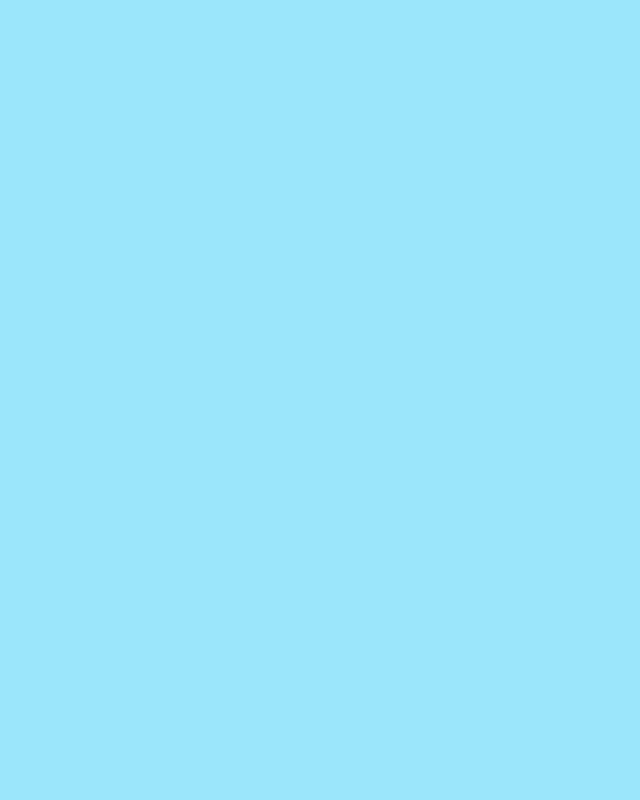
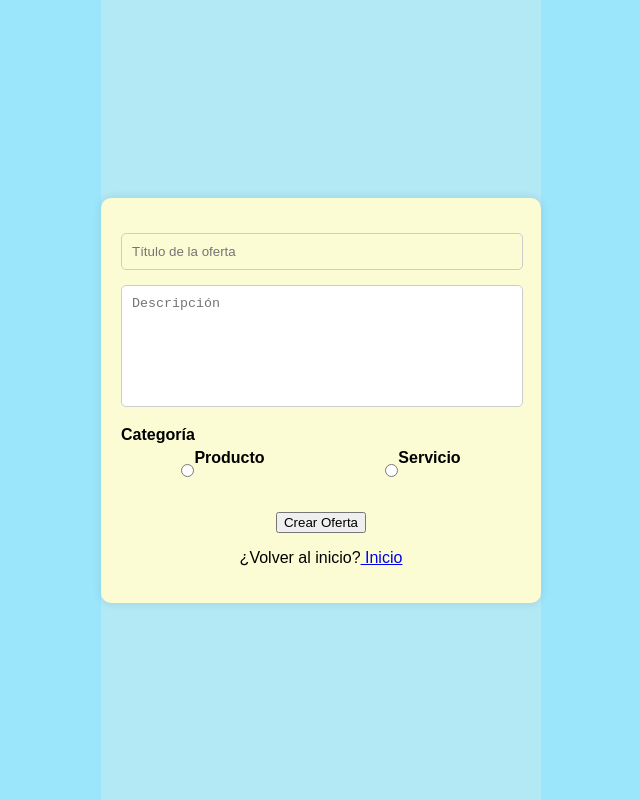
Before and after one commit to DianaVilchez/app-HelpShare-project, a React (Vite) app in the folder frontend/app-HelpShare-project/: page /formOffer in a window 1280 px wide. Before the commit this address had no page. Shown: the whole page, without its empty margins (319-959 px from the left). Built offline with nearby package versions, Linux system fonts and the light colour scheme.

Commit message:
feat: create the Formoffers component and other changes

```diff
--- a/frontend/app-HelpShare-project/src/App.tsx
+++ b/frontend/app-HelpShare-project/src/App.tsx
@@ -4,6 +4,7 @@ import { Register } from "./components/Register";
 import { LoginUser } from "./components/LoginUser";
 import { UserProfile } from "./components/UserProfile";
 import { Search } from "./components/Search";
+import { FormOffers } from "./components/FormOffers";
 
 function App() {
   return (
@@ -13,6 +14,7 @@ function App() {
         <Route path="/register" element={<Register />} />
         <Route path="/profile" element={<UserProfile />} />
         <Route path="/search"element={<Search />} />
+        <Route path="/formOffer" element={<FormOffers />} />
       </Routes>
     </div>
   );
--- /dev/null
+++ b/frontend/app-HelpShare-project/src/Services/useOfferConnection.tsx
@@ -0,0 +1,28 @@
+import { OfferData } from "../models/dataLogin";
+
+export const useOfferConnection = () => {
+  const offerConnection = async (offerData: OfferData) => {
+    try {
+      const response = await fetch("http://localhost:2000/api/offers", {
+        method: "POST",
+        headers: {
+          "Content-Type": "application/json",
+        },
+        body: JSON.stringify(offerData),
+      });
+
+      if (!response.ok) {
+        throw new Error(`Error HTTP: ${response.status}`);
+      }
+
+      const data = await response.json();
+      console.log("Oferta creada:", data);
+      return data;
+    } catch (error) {
+      console.error("Error durante el login", (error as Error).message);
+      alert(`Error: ${(error as Error).message}`);
+    }
+  };
+
+  return { offerConnection };
+};
--- /dev/null
+++ b/frontend/app-HelpShare-project/src/components/FormOffers.tsx
@@ -0,0 +1,30 @@
+import { useState } from "react";
+import { FormView } from "./FormView";
+import { useOfferConnection } from "../Services/useOfferConnection"; // Importa el hook correctamente
+
+export const FormOffers = () => {
+  const [title, setTitle] = useState('');
+  const [description, setDescription] = useState('');
+  const [category, setCategory] = useState('');
+
+  // Usamos el custom hook aquí
+  const { offerConnection } = useOfferConnection();
+
+  const handleOfferSubmit = async () => {
+    console.log("Datos enviados:", title, description, category);
+    // Llamamos a la función offerConnection pasando los datos
+    await offerConnection({ title, description, category });
+  };
+
+  return (
+    <FormView
+      title={title}
+      description={description}
+      category={category}
+      setTitle={setTitle}
+      setDescription={setDescription}
+      setCategory={setCategory}
+      onSubmitOffer={handleOfferSubmit} // Pasamos handleOfferSubmit a FormularioOferta como prop
+    />
+  );
+};
--- /dev/null
+++ b/frontend/app-HelpShare-project/src/components/FormView.tsx
@@ -0,0 +1,81 @@
+import { Link } from "react-router-dom";
+
+interface FormOffer {
+  title: string;
+  description: string;
+  category: string;
+  setTitle: (value: string) => void;
+  setDescription: (value: string) => void;
+  setCategory: (value: string) => void;
+  onSubmitOffer: () => void;
+}
+
+export const FormView = ({
+  title,
+  description,
+  category,
+  setTitle,
+  setDescription,
+  setCategory,
+  onSubmitOffer,
+}: FormOffer) => {
+  return (
+    <>
+      <section className="form-container">
+        <section className="offerForm">
+          <input
+            className="title"
+            type="text"
+            placeholder="Título de la oferta"
+            value={title}
+            onChange={(e) => setTitle(e.target.value)}
+          />
+          <textarea
+            className="description"
+            placeholder="Descripción"
+            value={description}
+            onChange={(e) => setDescription(e.target.value)}
+          />
+          <label>Categoría</label>
+          <div className="category-options">
+            <label>
+              <input
+                type="radio"
+                value="Producto"
+                checked={category === "Producto"}
+                onChange={(e) => setCategory(e.target.value)}
+              />
+              Producto
+            </label>
+            <label>
+              <input
+                type="radio"
+                value="Servicio"
+                checked={category === "Servicio"}
+                onChange={(e) => setCategory(e.target.value)}
+              />
+              Servicio
+            </label>
+          </div>
+
+          <button
+            className="buttonSubmit"
+            type="submit"
+            onClick={onSubmitOffer}
+          >
+            Crear Oferta
+          </button>
+        </section>
+        <section className="optionsForm">
+          <p>
+            ¿Volver al inicio?
+            <Link to="/" className="linkStyle">
+              {" "}
+              Inicio
+            </Link>
+          </p>
+        </section>
+      </section>
+    </>
+  );
+};
--- a/frontend/app-HelpShare-project/src/components/LoginUser.tsx
+++ b/frontend/app-HelpShare-project/src/components/LoginUser.tsx
@@ -1,5 +1,5 @@
 import { useState } from "react";
-import { Login } from "./login";
+import { Login } from "./Login";
 import { useLoginConnection } from "../Services/loginConnection"; // Importa el hook correctamente
 
 export const LoginUser = () => {
--- a/frontend/app-HelpShare-project/src/main.tsx
+++ b/frontend/app-HelpShare-project/src/main.tsx
@@ -4,7 +4,7 @@ import { BrowserRouter } from "react-router-dom";
 import './styles/login.css'
 import './styles/register.css'
 import './styles/search.css'
-// import './styles/form.css'
+import './styles/formOffers.css'
 import App from "./App.tsx";
 
 ReactDOM.createRoot(document.getElementById("root")!).render(
--- a/frontend/app-HelpShare-project/src/models/dataLogin.ts
+++ b/frontend/app-HelpShare-project/src/models/dataLogin.ts
@@ -2,3 +2,9 @@ export type dataLogin = {
     email: string;
     password: string;
   };
+
+export interface OfferData {
+    title: string;
+    description: string;
+    category: string;
+  }
```
Also changed, not shown: frontend/app-HelpShare-project/src/components/Form.tsx (deleted, +0 -30 lines), frontend/app-HelpShare-project/src/styles/formOffers.css (renamed from frontend/app-HelpShare-project/src/styles/form.css), 2 other files (tests, documents, lock files or other folders).
